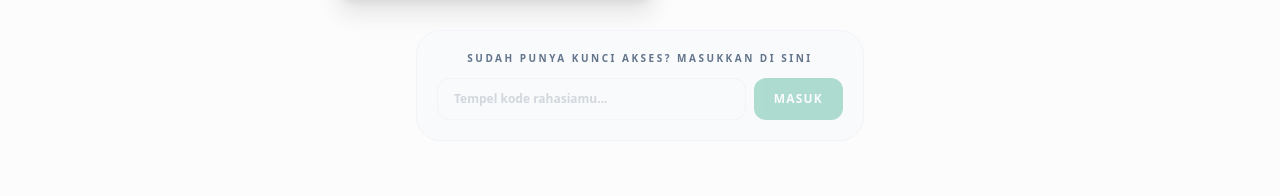
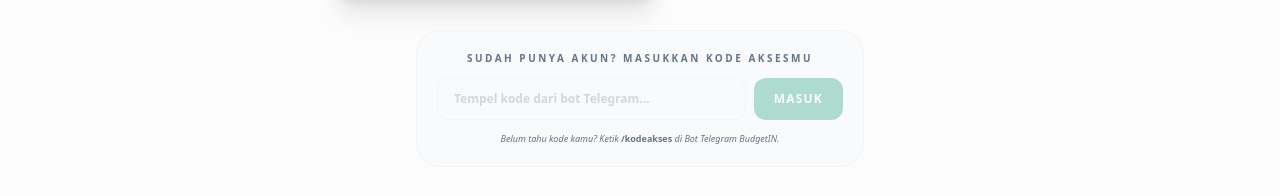
Before and after one commit to Rizkiakbarma/uangku-rizkiakbarma, a React (Create React App) app: page /landing in a window 1280 px wide. Shown: the part 720-916 px from the top of the page. Built offline with nearby package versions, Linux system fonts and the light colour scheme; no server answers.

Commit message:
feat(auth): tambah command /kodeakses di bot + perbaiki label form login Landing Page

```diff
--- a/src/pages/LandingPage.tsx
+++ b/src/pages/LandingPage.tsx
@@ -80,12 +80,12 @@ export default function LandingPage() {
         {/* Manual Key Login */}
         <div className={`mt-8 w-full max-w-md rounded-[1.5rem] border p-5 ${t.bgSoft} ${t.border}`}>
           <p className={`text-[10px] font-bold uppercase tracking-[0.25em] mb-3 text-center ${t.textSub}`}>
-            Sudah punya kunci akses? Masukkan di sini
+            Sudah punya akun? Masukkan kode aksesmu
           </p>
           <form onSubmit={handleManualLogin} className="flex gap-2">
             <input
               type="text"
-              placeholder="Tempel kode rahasiamu..."
+              placeholder="Tempel kode dari bot Telegram..."
               value={manualKey}
               onChange={e => setManualKey(e.target.value)}
               className={`flex-1 px-4 py-3 rounded-xl border text-xs font-bold outline-none transition-all bg-transparent placeholder:opacity-40 ${t.textMain} ${t.border} ${t.borderFocus}`}
@@ -98,6 +98,9 @@ export default function LandingPage() {
               Masuk
             </button>
           </form>
+          <p className={`text-[9px] mt-3 text-center font-medium italic ${t.textSub}`}>
+            Belum tahu kode kamu? Ketik <span className="font-black not-italic">/kodeakses</span> di Bot Telegram BudgetIN.
+          </p>
         </div>
       </main>
 
```
Also changed, not shown: backend-gas/telegram-bot.js (+14 -0 lines).
